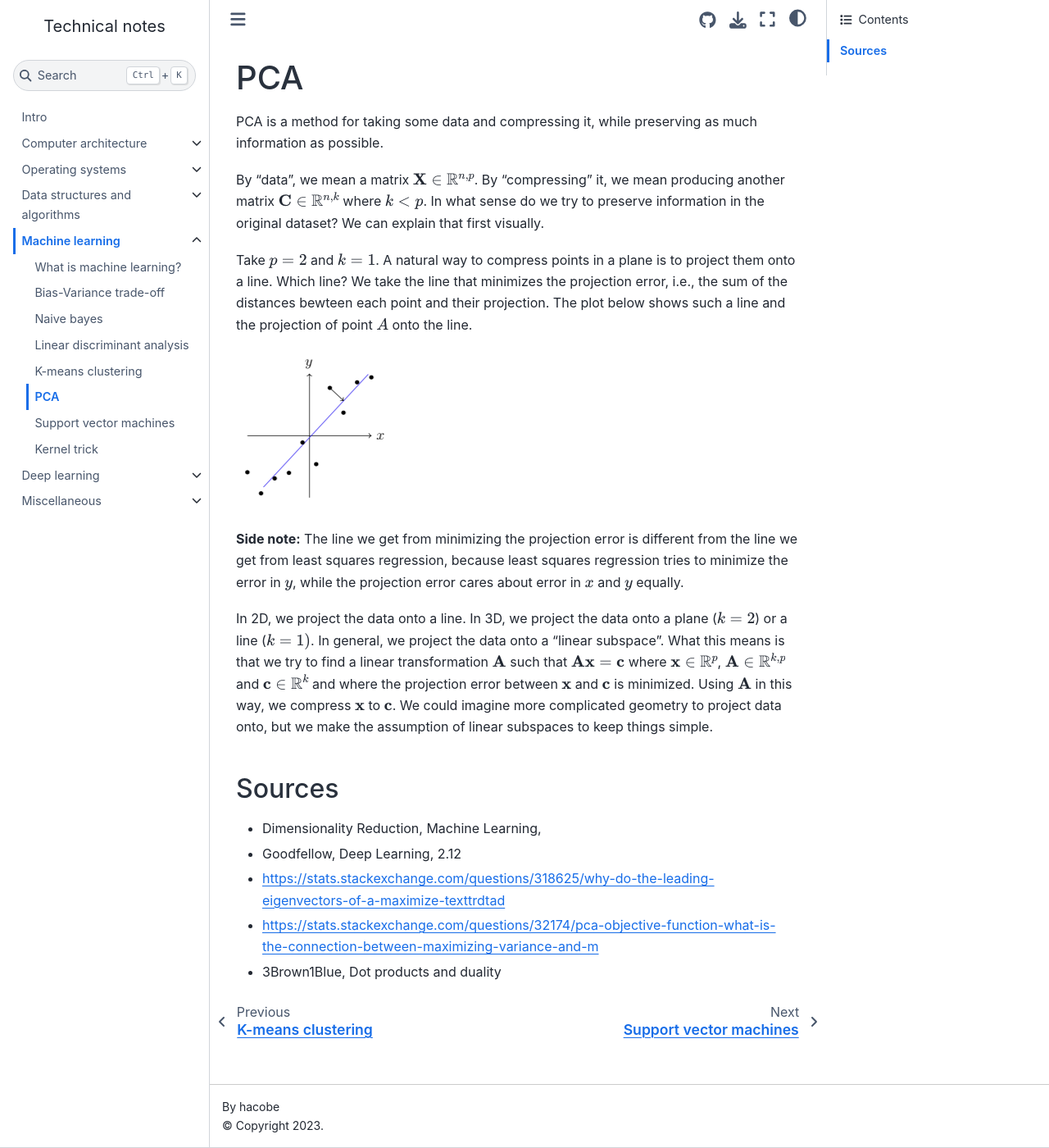
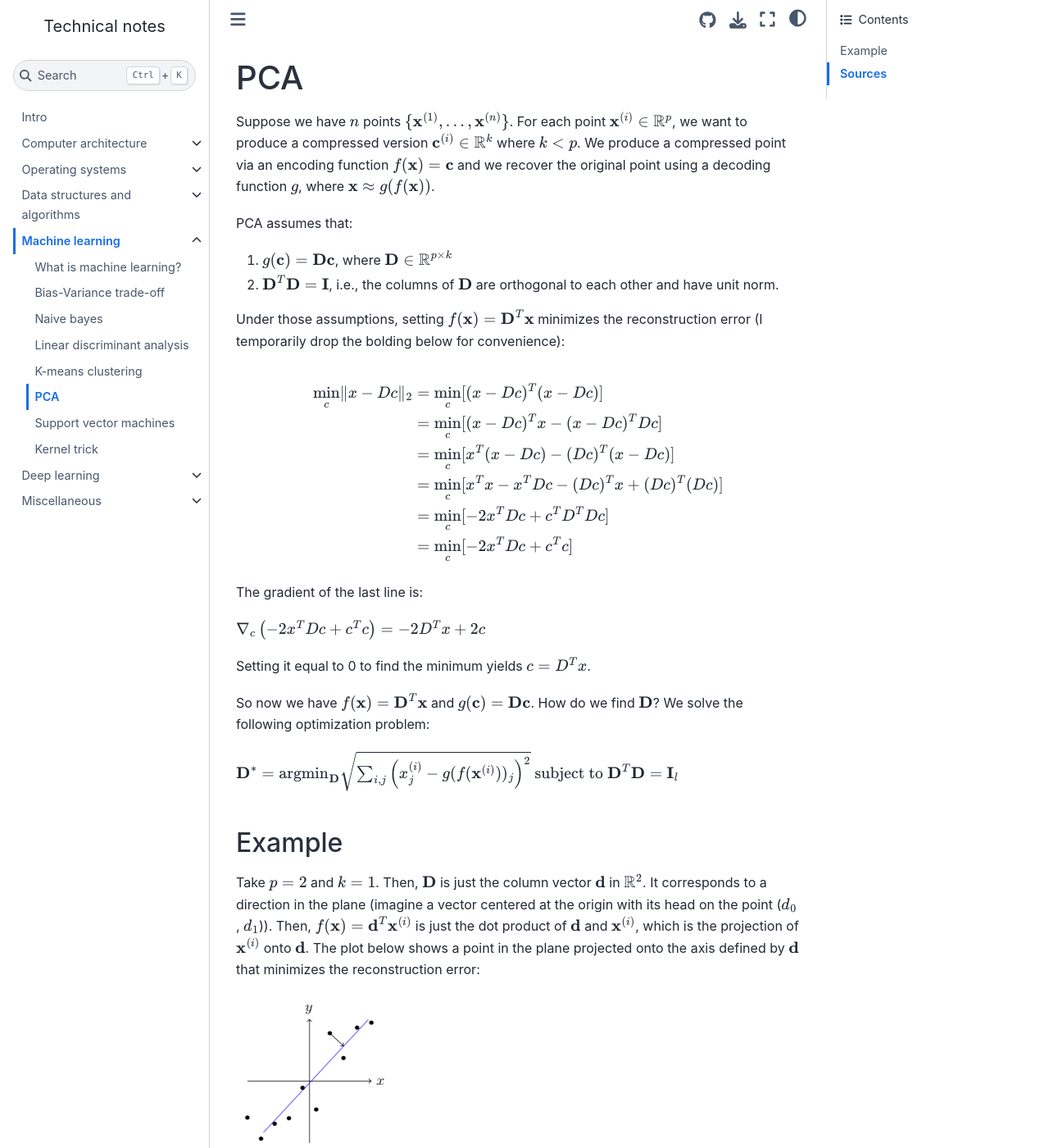
Before and after one commit to hacobe/notes, a Jupyter Book: the page built from pca.md, in a window 1280 px wide and 1400 px high. Shown: the whole window at 82% size. Built offline with Jupyter Book 1.0.4 settings and Sphinx 7.4.7 and the Sphinx Book theme 1.1.4, drawn with Linux system fonts in a browser that asks for light colours; pages that are not in the unit, such as notebooks, are missing from menus; some of the changed text lies outside the part shown.

Commit message:
Update PCA

```diff
--- a/pca.md
+++ b/pca.md
@@ -1,21 +1,47 @@
 # PCA
 
-PCA is a method for taking some data and compressing it, while preserving as much information as possible.
+Suppose we have $n$ points $\{\textbf{x}^{(1)}, \dots, \textbf{x}^{(n)}\}$. For each point $\textbf{x}^{(i)} \in \mathbb{R}^p$, we want to produce a compressed version $\textbf{c}^{(i)} \in \mathbb{R}^k$ where $k < p$. We produce a compressed point via an encoding function $f(\textbf{x}) = \textbf{c}$ and we recover the original point using a decoding function $g$, where $\textbf{x} \approx g(f(\textbf{x}))$.
 
-By "data", we mean a matrix $\textbf{X} \in \mathbb{R}^{n, p}$. By "compressing" it, we mean producing another matrix $\textbf{C} \in \mathbb{R}^{n,k}$ where $k < p$. In what sense do we try to preserve information in the original dataset? We can explain that first visually.
+PCA assumes that:
 
-Take $p = 2$ and $k = 1$. A natural way to compress points in a plane is to project them onto a line. Which line? We take the line that minimizes the projection error, i.e., the sum of the distances bewteen each point and their projection. The plot below shows such a line and the projection of point $A$ onto the line.
+1. $g(\textbf{c}) = \textbf{D} \textbf{c}$, where $\textbf{D} \in \mathbb{R}^{p \times k}$
+2. $\textbf{D}^T \textbf{D} = \textbf{I}$, i.e., the columns of $\textbf{D}$ are orthogonal to each other and have unit norm.
+
+Under those assumptions, setting $f(\textbf{x}) = \textbf{D}^T \textbf{x}$ minimizes the reconstruction error (I temporarily drop the bolding below for convenience):
+
+$$
+\begin{align}
+\min_c \lVert x - Dc \rVert_2 &= \min_c [ (x - Dc)^T (x - Dc) ] \nonumber \\
+&= \min_c [ (x - Dc)^T x - (x - Dc)^T Dc ] \nonumber \\
+&= \min_c [ x^T (x - Dc) - (Dc)^T (x - Dc) ] \nonumber \\
+&= \min_c [ x^T x - x^T Dc - (Dc)^T x + (Dc)^T (Dc) ] \nonumber \\
+&= \min_c [ - 2 x^T Dc + c^T D^T Dc ] \nonumber \\
+&= \min_c [ - 2 x^T Dc + c^T c ] \nonumber \\
+\end{align}
+$$
+
+The gradient of the last line is:
+
+$\nabla_{c} \left( - 2 x^T Dc + c^T c \right) = -2D^T x + 2c$
+
+Setting it equal to 0 to find the minimum yields $c = D^T x$.
+
+So now we have $f(\textbf{x}) = \textbf{D}^T \textbf{x}$ and $g(\textbf{c}) = \textbf{D} \textbf{c}$. How do we find $\textbf{D}$? We solve the following optimization problem:
+
+$\textbf{D}^* = \textrm{argmin}_{\textbf{D}} \sqrt{\sum_{i,j} \left(x_j^{(i)} - g(f(\textbf{x}^{(i)}))_j \right)^2} \textrm{ subject to } \textbf{D}^T \textbf{D} = \textbf{I}_l$
+
+## Example
+
+Take $p = 2$ and $k = 1$. Then, $\textbf{D}$ is just the column vector $\textbf{d}$ in $\mathbb{R}^2$. It corresponds to a direction in the plane (imagine a vector centered at the origin with its head on the point ($d_0$, $d_1$)). Then, $f(\textbf{x}) = \textbf{d}^T \textbf{x}^{(i)}$ is just the dot product of $\textbf{d}$ and $\textbf{x}^{(i)}$, which is the projection of $\textbf{x}^{(i)}$ onto $\textbf{d}$. The plot below shows a point in the plane projected onto the axis defined by $\textbf{d}$ that minimizes the reconstruction error:
 
 ![pca_projection](/img/pca_projection.png)
 
 **Side note:** The line we get from minimizing the projection error is different from the line we get from least squares regression, because least squares regression tries to minimize the error in $y$, while the projection error cares about error in $x$ and $y$ equally.
 
-In 2D, we project the data onto a line. In 3D, we project the data onto a plane ($k = 2$) or a line ($k = 1)$. In general, we project the data onto a "linear subspace". What this means is that we try to find a linear transformation $\textbf{A}$ such that $\textbf{A} \textbf{x} = \textbf{c}$ where $\textbf{x} \in \mathbb{R}^p$, $\textbf{A} \in \mathbb{R}^{k,p}$ and $\textbf{c} \in \mathbb{R}^k$ and where the projection error between $\textbf{x}$ and $\textbf{c}$ is minimized. Using $\textbf{A}$ in this way, we compress $\textbf{x}$ to $\textbf{c}$. We could imagine more complicated geometry to project data onto, but we make the assumption of linear subspaces to keep things simple.
-
 ## Sources
 
-* Dimensionality Reduction, Machine Learning,
-* Goodfellow, Deep Learning, 2.12
+* Goodfellow, Deep Learning, Chapter 2.12
+* Dimensionality Reduction, Machine Learning, Andrew Ng
 * https://stats.stackexchange.com/questions/318625/why-do-the-leading-eigenvectors-of-a-maximize-texttrdtad
 * https://stats.stackexchange.com/questions/32174/pca-objective-function-what-is-the-connection-between-maximizing-variance-and-m
 * 3Brown1Blue, Dot products and duality
```
